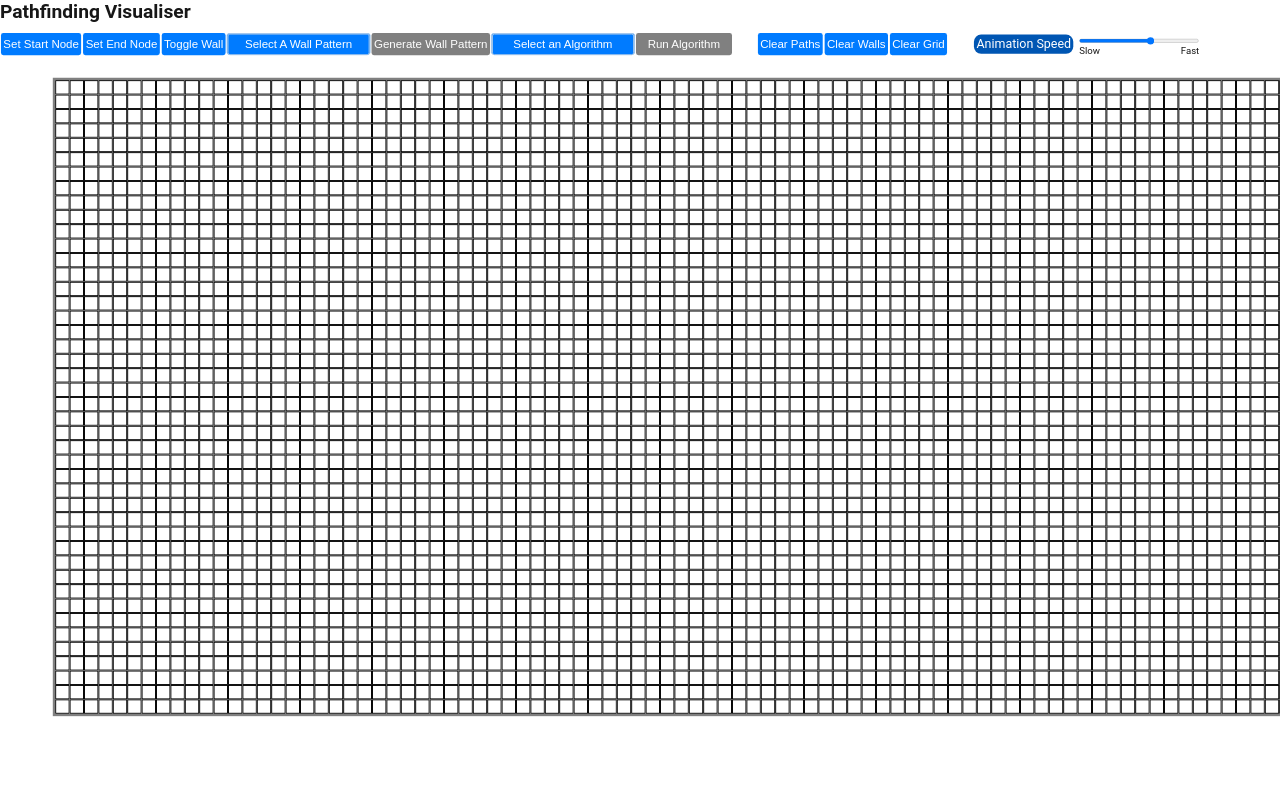
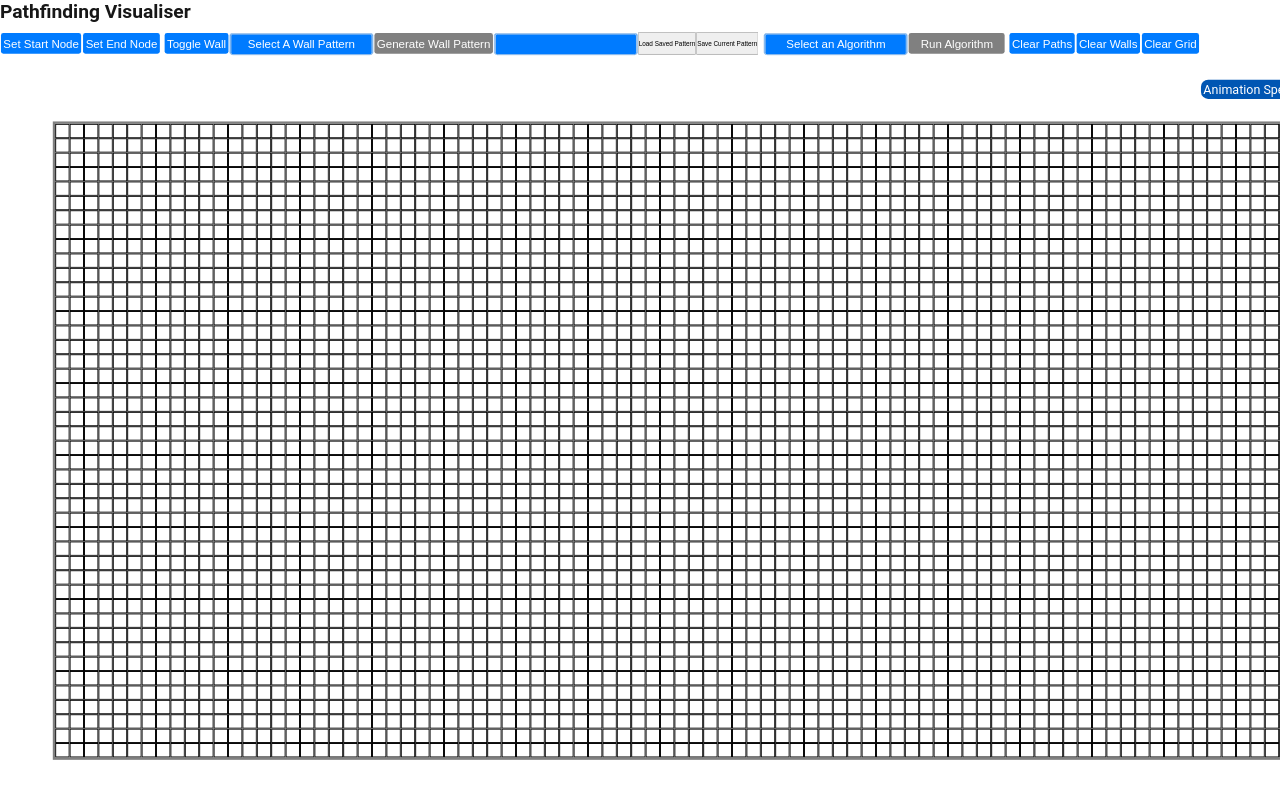
Before and after one commit to NomadicSasquatch/Pathfinding-Visualiser, a Next.js app: page / in a window 1280 px wide. Shown: the top 798 px of the page. Built offline with nearby package versions, Linux system fonts and the light colour scheme.

Commit message:
Chore: Reorganise control panel to accomodate backend logics

```diff
--- a/src/app/components/ControlPanel/ControlPanel.js
+++ b/src/app/components/ControlPanel/ControlPanel.js
@@ -10,16 +10,20 @@ const GridPanel = ({ handleSetStartButton, handleSetEndButton, setCurrentAction,
   const algorithms = [`Breadth-First Search`, `Depth-First Search`, `Greedy Best-First Search`, `A* Algorithm`];
   const patterns = [`Random Maze Pattern`, `Box Pattern`, `Rectangle Fractal Pattern`];
   const defaultWallPatternText = `Select A Wall Pattern`;
+  const userPatterns = ['Pattern 1', 'Pattern 2', 'Pattern 3'];
 
   return (
     <div className={styles.gridPanel}>
-      <div className={styles.leftGroup}>
+      <div className={styles.topGroup}>
+        <div className={styles.firstGroup}>
           <button onClick = {()=>handleSetStartButton()} className={styles.button} disabled={isAlgoStart}>
             Set Start Node
           </button>
           <button onClick = {()=>handleSetEndButton()} className={styles.button} disabled={isAlgoStart}>
             Set End Node
           </button>
+        </div>
+        <div className={styles.secondGroup}>
           <button onClick = {()=>setCurrentAction('toggleWall')} className={styles.button} disabled={isAlgoStart}>
             Toggle Wall
           </button>
@@ -29,6 +33,17 @@ const GridPanel = ({ handleSetStartButton, handleSetEndButton, setCurrentAction,
           <button onClick = {()=>handleGenerateWallButton()} className={styles.button} disabled={!(defaultWallPatternText.localeCompare(selectedWallPattern)) || isAlgoStart}>
             Generate Wall Pattern
           </button>
+          <Dropdown>
+
+          </Dropdown>
+          <button>
+            Load Saved Pattern
+          </button>
+          <button>
+            Save Current Pattern
+          </button>
+        </div>
+        <div className={styles.thirdGroup}>
           <Dropdown options={algorithms} defaultText={DEFAULT_ALGO_DROPDOWN_TEXT} setSelectedAlgorithm={setSelectedAlgorithm} isAlgoStart={isAlgoStart} isAlgoEnd={isAlgoEnd} type={1}>
 
           </Dropdown>
@@ -36,7 +51,7 @@ const GridPanel = ({ handleSetStartButton, handleSetEndButton, setCurrentAction,
             {isRunningAlgo ? "Pause Algorithm" : "Run Algorithm"}
           </button>
         </div>
-      <div className={styles.rightGroup}>
+        <div className={styles.fourthGroup}>
           <button onClick = {()=>handleClearPathButton()} disabled={isRunningAlgo} className={styles.button}>
             Clear Paths
           </button>
@@ -46,10 +61,11 @@ const GridPanel = ({ handleSetStartButton, handleSetEndButton, setCurrentAction,
           <button onClick = {()=>handleClearGridButton()} disabled={isRunningAlgo} className={styles.button}>
             Clear Grid
           </button>
+        </div>
+      </div>
       <Slider>
 
       </Slider>
-      </div>
     </div>
   );
 };
--- a/src/app/components/ControlPanel/ControlPanel.module.css
+++ b/src/app/components/ControlPanel/ControlPanel.module.css
@@ -1,5 +1,6 @@
 .gridPanel {
     display: flex;
+    flex-direction: column;
     gap: 50px;
 }
 
@@ -31,12 +32,27 @@
   cursor: default;
 }
 
-.leftGroup {
+.topGroup {
+  display: flex;
+  width: 2500px;
+}
+
+.firstGroup {
   display: flex;
   justify-content: flex-start;
 }
 
-.rightGroup {
+.secondGroup {
+  display: flex;
+  margin: auto;
+}
+
+.thirdGroup {
+  display: flex;
+  margin: auto;
+}
+
+.fourthGroup {
   display: flex;
   justify-content: flex-end;
 }
--- a/src/app/components/Slider/Slider.module.css
+++ b/src/app/components/Slider/Slider.module.css
@@ -1,9 +1,8 @@
 .container {
     display: flex;
-    padding-left: 52px;
     align-items: center;
     overflow: visible;
-    gap: 10px;
+    margin-left: 2500px;
 }
 
 .slider {
@@ -11,9 +10,7 @@
     position: relative;
     display: block;
     color: white;
-    top: 10px;
     width: 250px;
-    margin-bottom: 10px;
     cursor: pointer;
 }
 
```
Also changed, not shown: 1 other file (tests, documents, lock files or other folders). Lines whose indentation alone changed are shown as unchanged.
